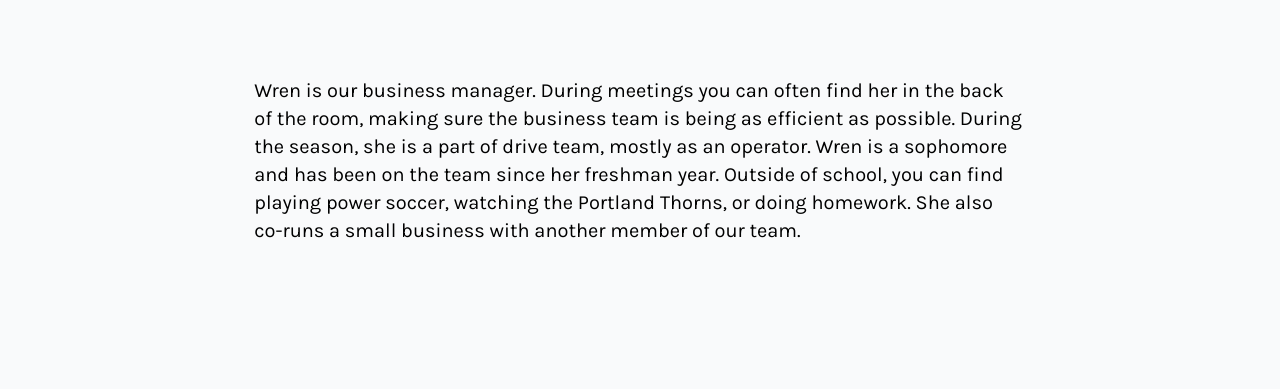
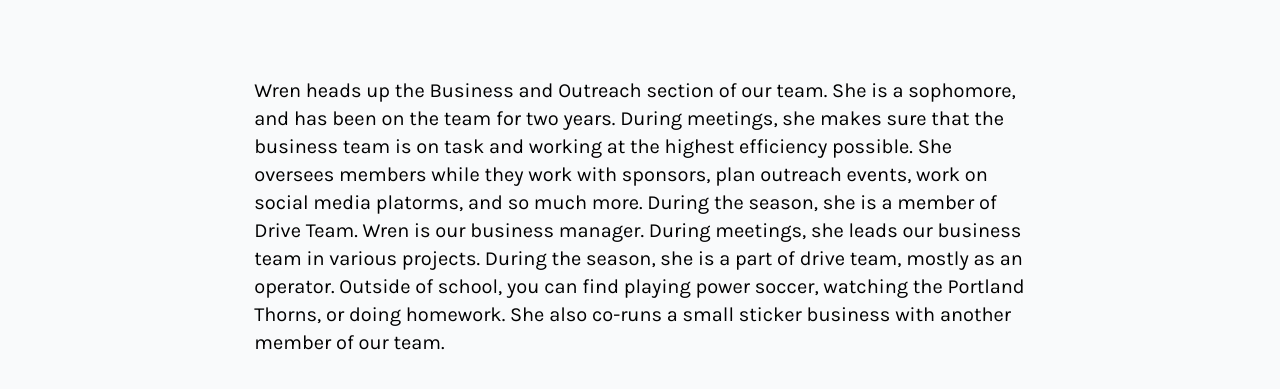
Before and after one commit to FRC3636/website, a Gatsby site: page /members/wren-grabham/ in a window 1280 px wide. Shown: the part 227-616 px from the top of the page. Built offline with nearby package versions, Linux system fonts and the light colour scheme; Gatsby itself is replaced by a stand-in of ours; what @tailwindcss/typography would draw is missing.

Commit message:
Update Members “wren-grabham”

```diff
--- a/content/members/wren-grabham.md
+++ b/content/members/wren-grabham.md
@@ -4,6 +4,6 @@ position: Business Manager
 pronouns: She/Her
 links: []
 ---
-Wren is our business manager. During meetings you can often find her in the back of the room, making sure the business team is being as efficient as possible. During the season, she is a part of drive team, mostly as an operator. Wren is a sophomore and has been on the team since her freshman year. Outside of school, you can find playing power soccer, watching the Portland Thorns, or doing homework. She also co-runs a [](https://etsy.me/33DXUN2)small business with another member of our team.
+Wren heads up the Business and Outreach section of our team. She is a sophomore, and has been on the team for two years. During meetings, she makes sure that the business team is on task and working at the highest efficiency possible. She oversees members while they work with sponsors, plan outreach events, work on social media platorms, and so much more. During the season, she is a member of Drive Team. Wren is our business manager.  During meetings, she leads our business team in various projects. During the season, she is a part of drive team, mostly as an operator. Outside of school, you can find playing power soccer, watching the Portland Thorns, or doing homework. She also co-runs a [](https://etsy.me/33DXUN2)small sticker business with another member of our team.
 
 [](https://etsy.me/33DXUN2)
```
